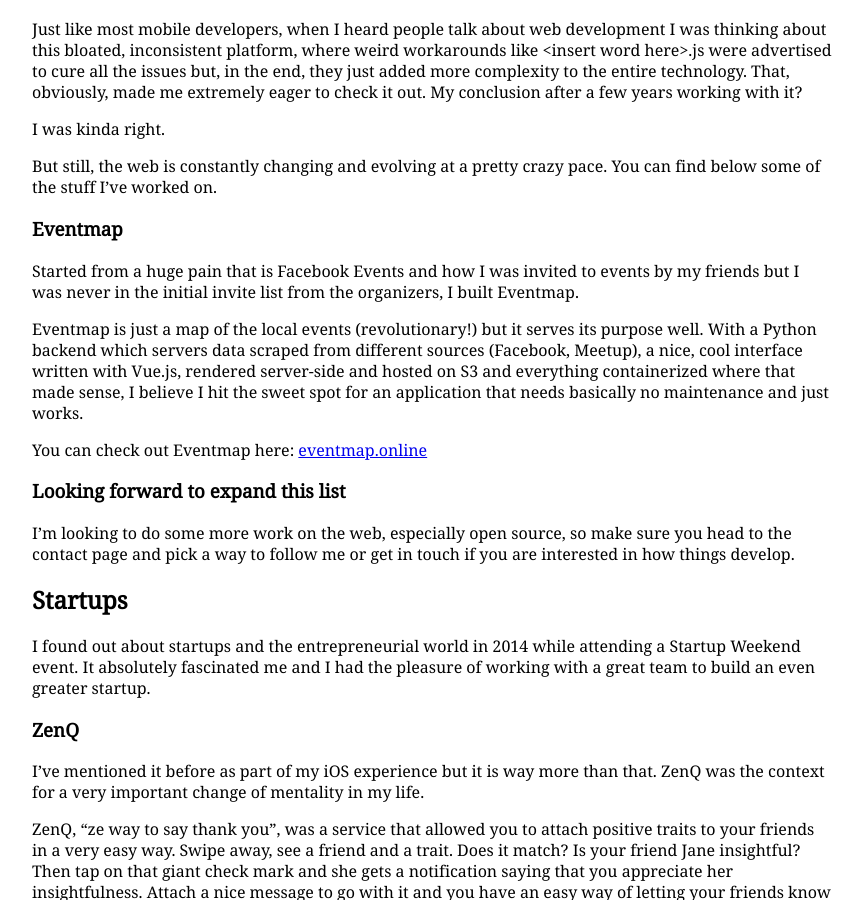
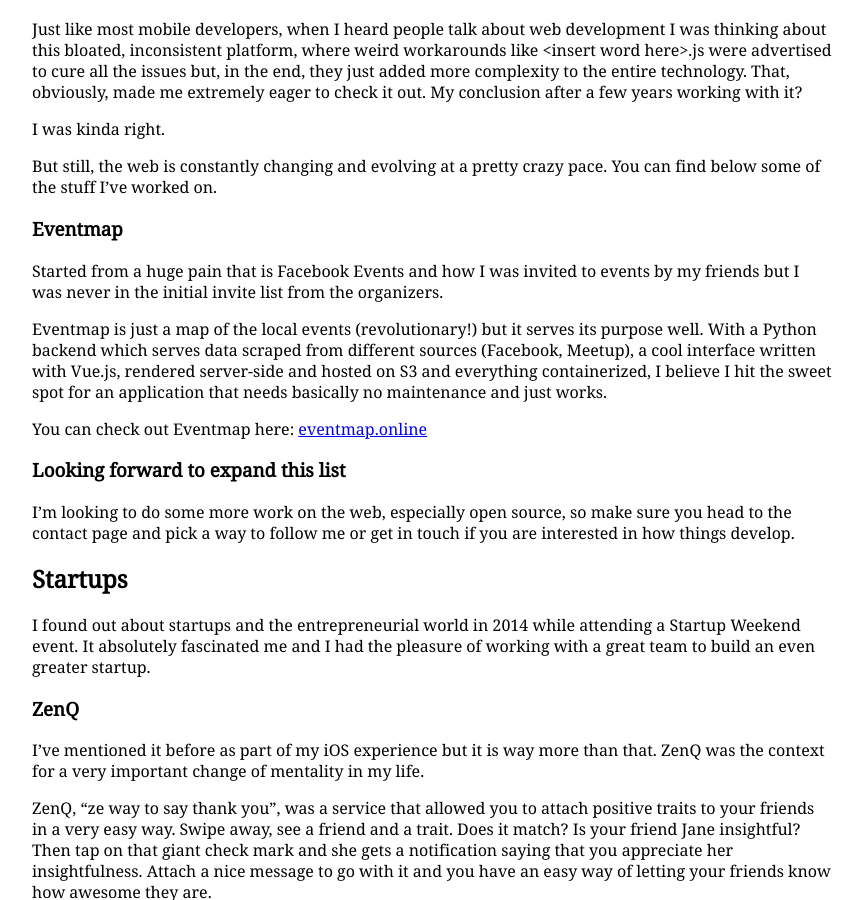
Before and after one commit to macostea/macostea.github.io, a Jekyll site: the page built from projects.md, in a window 1280 px wide and 900 px high, scrolled down 1694 px. Shown: the whole window, without its empty margins (208-1070 px from the left). Built offline with Jekyll 4.4.1, drawn with Linux system fonts in a browser that asks for light colours.

Commit message:
Update projects.md
Typo fixes

```diff
--- a/projects.md
+++ b/projects.md
@@ -89,12 +89,12 @@
 
 ### Eventmap
 Started from a huge pain that is Facebook Events and how I was invited to events by my
-friends but I was never in the initial invite list from the organizers, I built Eventmap.
+friends but I was never in the initial invite list from the organizers.
 
 Eventmap is just a map of the local events (revolutionary!) but it serves its purpose
-well. With a Python backend which servers data scraped from different sources (Facebook, Meetup),
-a nice, cool interface written with Vue.js, rendered server-side and hosted on S3 and everything
-containerized where that made sense, I believe I hit the sweet spot for an application that needs
+well. With a Python backend which serves data scraped from different sources (Facebook, Meetup),
+a cool interface written with Vue.js, rendered server-side and hosted on S3 and everything
+containerized, I believe I hit the sweet spot for an application that needs
 basically no maintenance and just works.
 
 You can check out Eventmap here: [eventmap.online](http://eventmap.online/)
```
